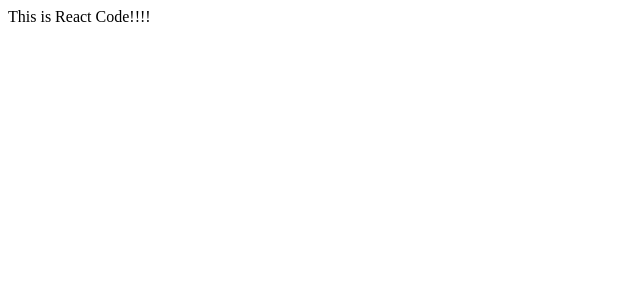
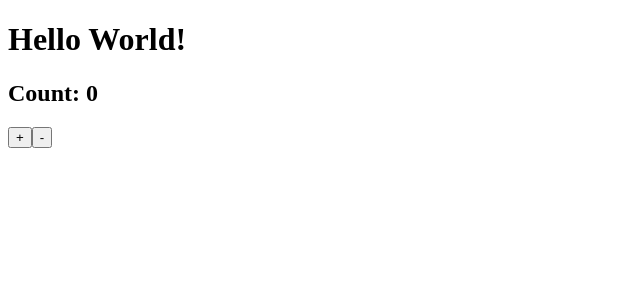
Before and after one commit to robertgotitapp/webpack-trial, a React app: page / in a window 1280 px wide. Shown: the top 300 px of the page, without its empty margins (0-640 px from the left). Built offline with nearby package versions, Linux system fonts and the light colour scheme.

Commit message:
feat: adding plugin-porposal-class-properties for babel

```diff
--- a/package.json
+++ b/package.json
@@ -12,6 +12,7 @@
   "license": "ISC",
   "devDependencies": {
     "@babel/core": "7.12.10",
+    "@babel/plugin-proposal-class-properties": "^7.12.1",
     "@babel/preset-env": "7.12.11",
     "@babel/preset-react": "^7.12.10",
     "babel-loader": "8.2.2",
--- a/src/App.js
+++ b/src/App.js
@@ -1,9 +1,27 @@
 import React from 'react'
 
-export default () => {
-  return (
-    <div>
-      This is React Code!!!!
-    </div>
-  )
+class App extends React.Component {
+  state = {
+    count: 0
+  }
+
+  render() {
+    return (
+      <div>
+        <h1>Hello World!</h1>
+        <h2>Count: {this.state.count} </h2>
+        <button
+          onClick={() => this.setState(state => ({count: state.count + 1}))}
+        >
+          +
+        </button>
+        <button
+          onClick={() => this.setState(state => ({count: state.count - 1}))}>
+          -
+        </button>
+      </div>
+    )
+  }
 }
+
+export default App
--- a/webpack.config.base.js
+++ b/webpack.config.base.js
@@ -14,7 +14,8 @@
         loader: 'babel-loader',
         exclude: /node_modules/,
         options: {
-          presets: ['@babel/preset-env', '@babel/preset-react']
+          presets: ['@babel/preset-env', '@babel/preset-react'],
+          plugins: ['@babel/plugin-proposal-class-properties']
         }
       }
     ]
```
